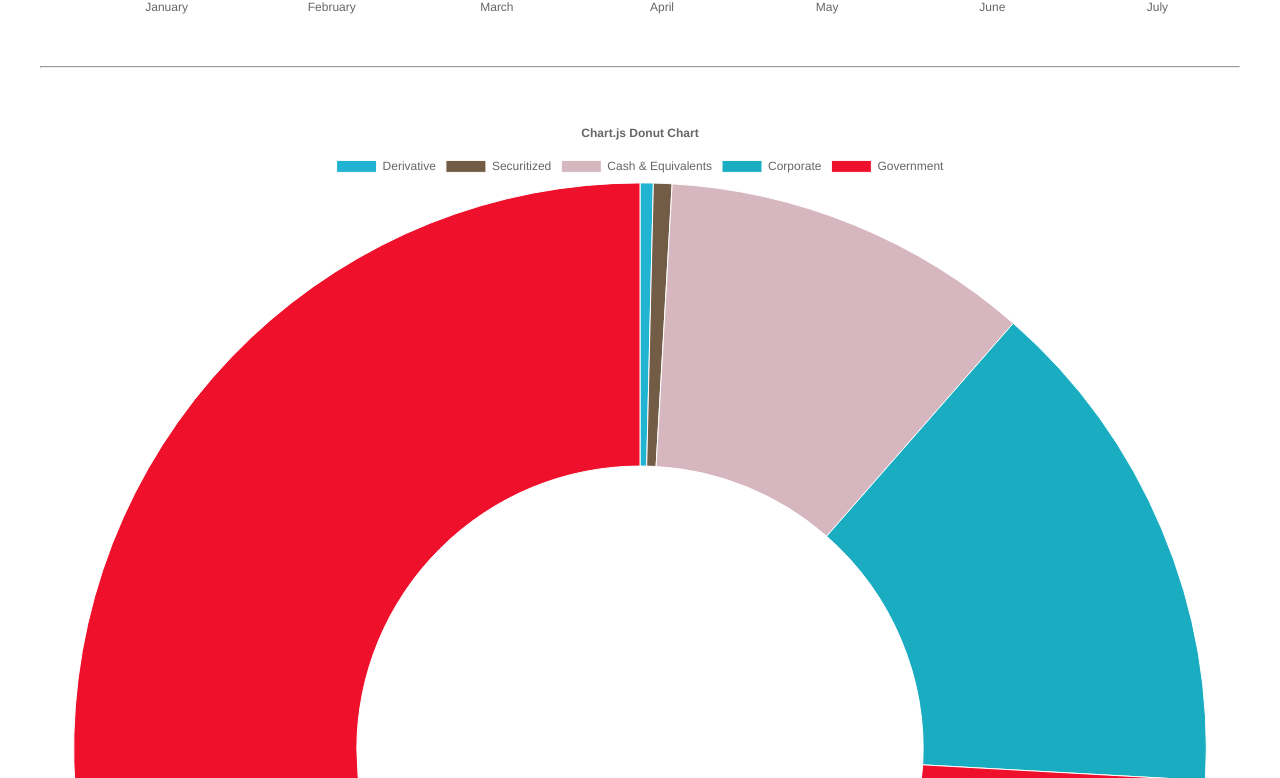
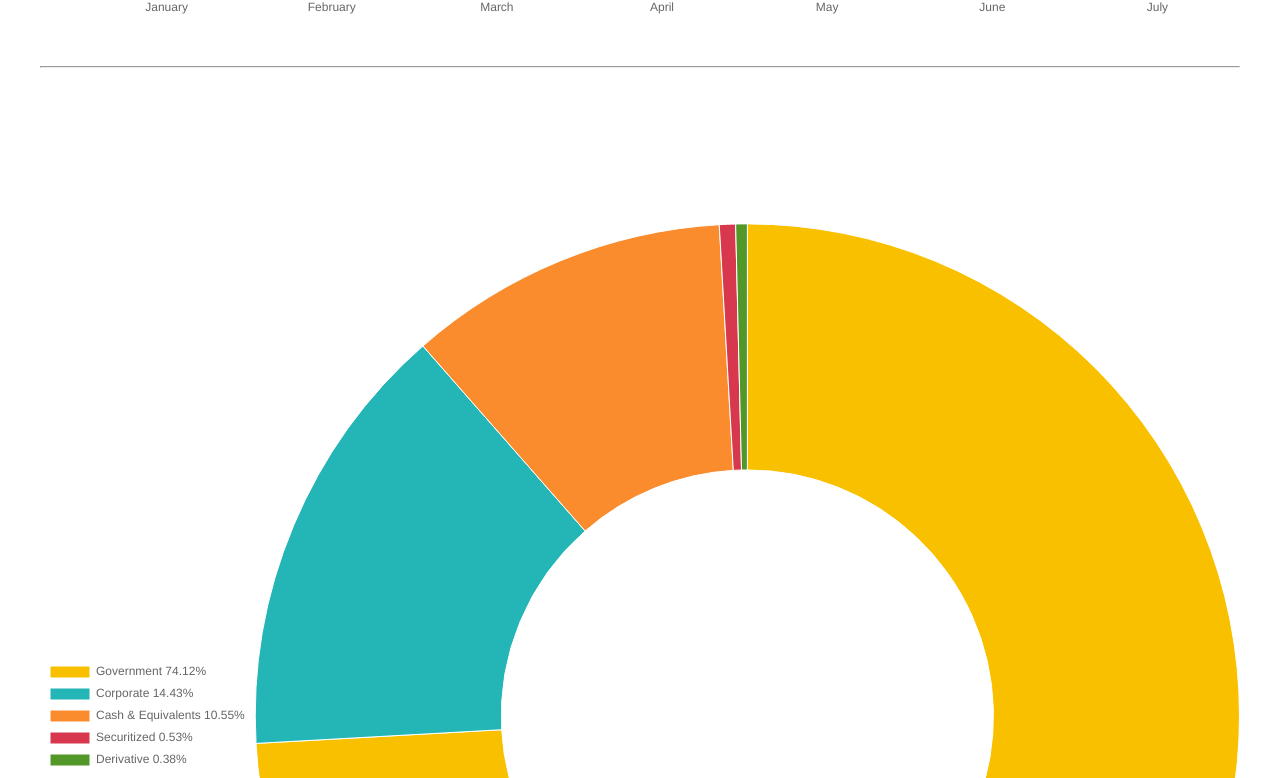
Before and after one commit to PensionBee/cx-ic-hackday, a React (Create React App) app: page / in a window 1280 px wide. Shown: the part 622-1400 px from the top of the page. Built offline with nearby package versions, Linux system fonts and the light colour scheme.

Commit message:
Updating donut mapping and display

```diff
--- a/src/components/BarChart.js
+++ b/src/components/BarChart.js
@@ -4,7 +4,6 @@ import {
   CategoryScale,
   LinearScale,
   BarElement,
-  Title,
   Tooltip,
   Legend,
 } from 'chart.js';
@@ -15,7 +14,6 @@ ChartJS.register(
   CategoryScale,
   LinearScale,
   BarElement,
-  Title,
   Tooltip,
   Legend
 );
@@ -25,10 +23,6 @@ export const options = {
   plugins: {
     legend: {
       position: 'top',
-    },
-    title: {
-      display: true,
-      text: 'Chart.js Bar Chart',
     },
   },
 };
--- a/src/components/DonutChart.js
+++ b/src/components/DonutChart.js
@@ -1,54 +1,65 @@
 import React from 'react';
-import { Chart as ChartJS, ArcElement, Tooltip, Title, Legend } from 'chart.js';
+import { Chart as ChartJS, ArcElement, Tooltip, Legend } from 'chart.js';
 import { Doughnut } from 'react-chartjs-2';
 import { morningstarData } from '../data/VAUSA0NKXT';
 
-ChartJS.register(ArcElement, Tooltip, Legend, Title);
+ChartJS.register(ArcElement, Tooltip, Legend);
 
 export const options = {
   responsive: true,
   plugins: {
-    title: {
+    legend: {
       display: true,
-      text: 'Chart.js Donut Chart',
+      position: 'left',
     },
   },
 };
 
 console.log(morningstarData.Portfolios[0].AssetAllocations) ;
 
-const {BreakdownValues} = morningstarData.Portfolios[0].GlobalBondSectorBreakdownLevel1[0];
+const { BreakdownValues } = morningstarData.Portfolios[0].GlobalBondSectorBreakdownLevel1[0];
+
+const labelMap = {
+  "10": {
+    label: "Government",
+    colour: "#F9C000",
+  },
+  "20": {
+    label: "Municipal",
+    colour: "#007DB7",
+  },
+  "30": {
+    label: "Corporate",
+    colour: "#24B6B6",
+  },
+  "40": {
+    label: "Securitized",
+    colour: "#D7384D",
+  },
+  "50": {
+    label: "Cash & Equivalents",
+    colour: "#FA8C2E",
+  },
+  "60": {
+    label: "Derivative",
+    colour: "#519828",
+  },
+};
+
+const sorted = BreakdownValues.sort((a, b) =>  b.Value - a.Value)
 
 
-const labelMap = {
-  "10": "Government",
-  "20": "Municipal",
-  "30": "Corporate",
-  "40": "Securitized",
-  "50": "Cash & Equivalents",
-  "60": "Derivative"
-}
+const dataValues = sorted.map((item) => item.Value.toFixed(2));
+const labels = sorted.map((item) => `${labelMap[item.Type].label} ${item.Value.toFixed(2)}%`);
+const colours = sorted.map((item) => labelMap[item.Type].colour);
 
-const sorted = BreakdownValues.sort((a, b) =>  a.Value - b.Value )
-
-const labels = sorted.map((item) => labelMap[item.Type]);
-
-const dataValues = sorted.map((item) => item.Value);
-
-const randomColourArray = Array.from({length: labels.length}).map(() => {
-  return '#' + Math.floor(Math.random()*16777215).toString(16);
-})
-
-
-
-console.log(randomColourArray);
 export const data = {
-  labels: labels,
+  labels,
   datasets: [
     {
       label: 'percentage allocation',
       data: dataValues,
-      backgroundColor: randomColourArray,
+      backgroundColor: colours,
       borderWidth: 1,
     },
   ],
```
